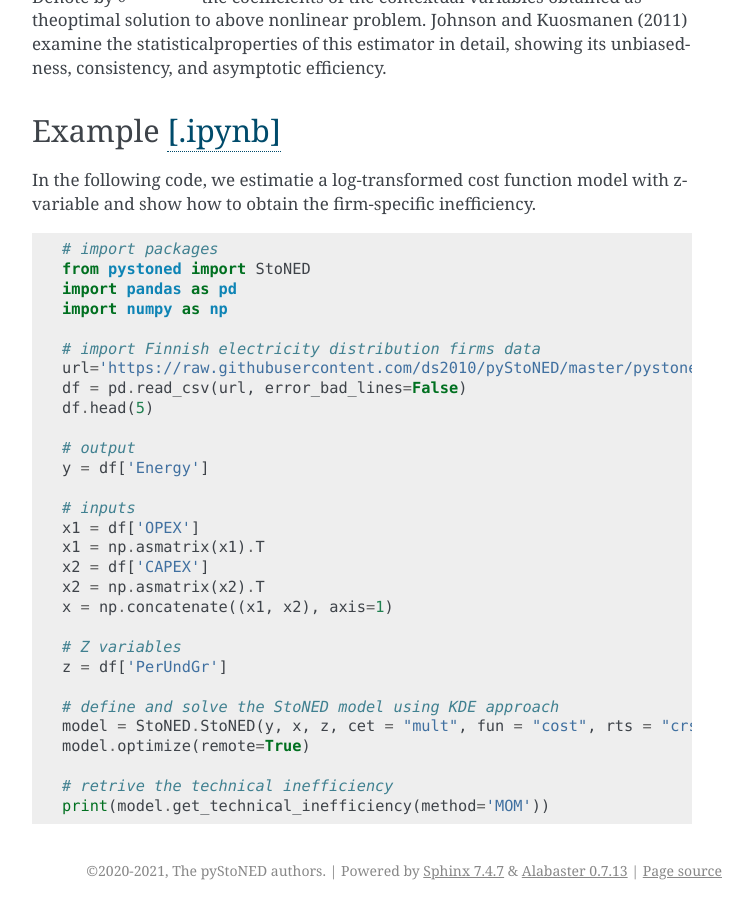
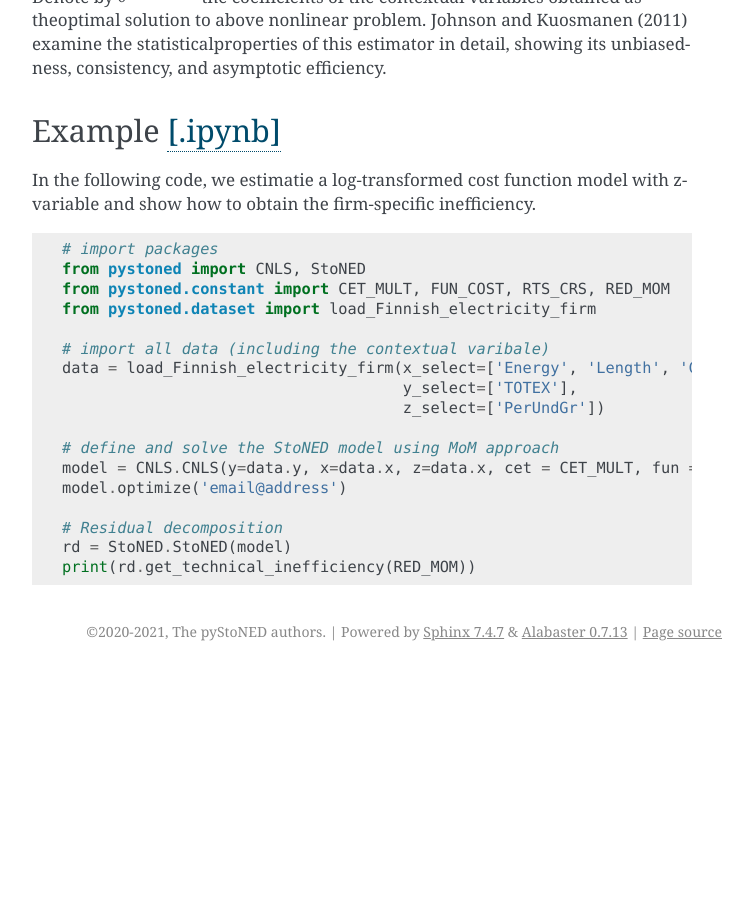
Before and after one commit to ds2010/pyStoNED, a Sphinx documentation site: the page built from doc/sphinx/examples/z/stoned_z.rst, in a window 1280 px wide and 900 px high, scrolled down 1107 px. Shown: the whole window, without its empty margins (388-1141 px from the left). Built offline with Sphinx 7.4.7, drawn with Linux system fonts in a browser that asks for light colours; after the commit the page ends 1778 px from its top, so only the background shows below that.

Commit message:
doc(StoNEZD): update the Stonezd example

```diff
--- a/doc/sphinx/examples/CNLS/corrected_cnls.rst
+++ b/doc/sphinx/examples/CNLS/corrected_cnls.rst
@@ -32,7 +32,7 @@ Like ``COLS``, the ``C2NLS`` method is implemented in two stages, which can be s
     :nowrap:
 
     \begin{align*}
-        \hat{\varepsilon_i}^{C2NLS}= \varepsilon_i^{CNLS}− \max_h \varepsilon_h^{CNLS},
+        \hat{\varepsilon_i}^{C2NLS}= \varepsilon_i^{CNLS} − \max_h \varepsilon_h^{CNLS},
     \end{align*}
 
 where values of :math:`\hat{\varepsilon_i}^{C2NLS}` range from :math:`[0, +\infty]` with 0
--- a/doc/sphinx/examples/z/stoned_z.rst
+++ b/doc/sphinx/examples/z/stoned_z.rst
@@ -2,10 +2,9 @@
 StoNED with Z variables
 ========================
 
-A firm’s ability to operate efficiently often depends on operational conditions
-and practices, such as the production environment and the firm specific
-characteristics for  example  technology  selection  or  managerial
-practices.  Banker  and  Natarajan (2008) refer to both variables that
+A firm’s ability to operate efficiently often depends on operational conditions and practices,
+such as the production environment and the firm specific characteristics for  example
+technology  selection  or  managerial  practices.  Banker  and  Natarajan (2008) refer to both variables that
 characterize operational conditions and practices as `contextual variables`.
 
 * Contextual variables are often (but not always) **external factors** that are beyond the control of firms
@@ -68,31 +67,19 @@ show how to obtain the firm-specific inefficiency.
 .. code:: python
 
     # import packages
-    from pystoned import StoNED
-    import pandas as pd
-    import numpy as np
+    from pystoned import CNLS, StoNED
+    from pystoned.constant import CET_MULT, FUN_COST, RTS_CRS, RED_MOM
+    from pystoned.dataset import load_Finnish_electricity_firm
 
-    # import Finnish electricity distribution firms data
-    url='https://raw.githubusercontent.com/ds2010/pyStoNED/master/pystoned/data/electricityFirms.csv'
-    df = pd.read_csv(url, error_bad_lines=False)
-    df.head(5)
+    # import all data (including the contextual varibale)
+    data = load_Finnish_electricity_firm(x_select=['Energy', 'Length', 'Customers'],
+                                         y_select=['TOTEX'],
+                                         z_select=['PerUndGr'])
 
-    # output
-    y = df['Energy']
+    # define and solve the StoNED model using MoM approach
+    model = CNLS.CNLS(y=data.y, x=data.x, z=data.x, cet = CET_MULT, fun = FUN_COST, rts = RTS_CRS)
+    model.optimize('email@address')
 
-    # inputs
-    x1 = df['OPEX']
-    x1 = np.asmatrix(x1).T
-    x2 = df['CAPEX']
-    x2 = np.asmatrix(x2).T
-    x = np.concatenate((x1, x2), axis=1)
-
-    # Z variables
-    z = df['PerUndGr']
-
-    # define and solve the StoNED model using KDE approach
-    model = StoNED.StoNED(y, x, z, cet = "mult", fun = "cost", rts = "crs")
-    model.optimize(remote=True)
-
-    # retrive the technical inefficiency
-    print(model.get_technical_inefficiency(method='MOM'))
+    # Residual decomposition
+    rd = StoNED.StoNED(model)
+    print(rd.get_technical_inefficiency(RED_MOM))
```
Also changed, not shown: 1 other file.
